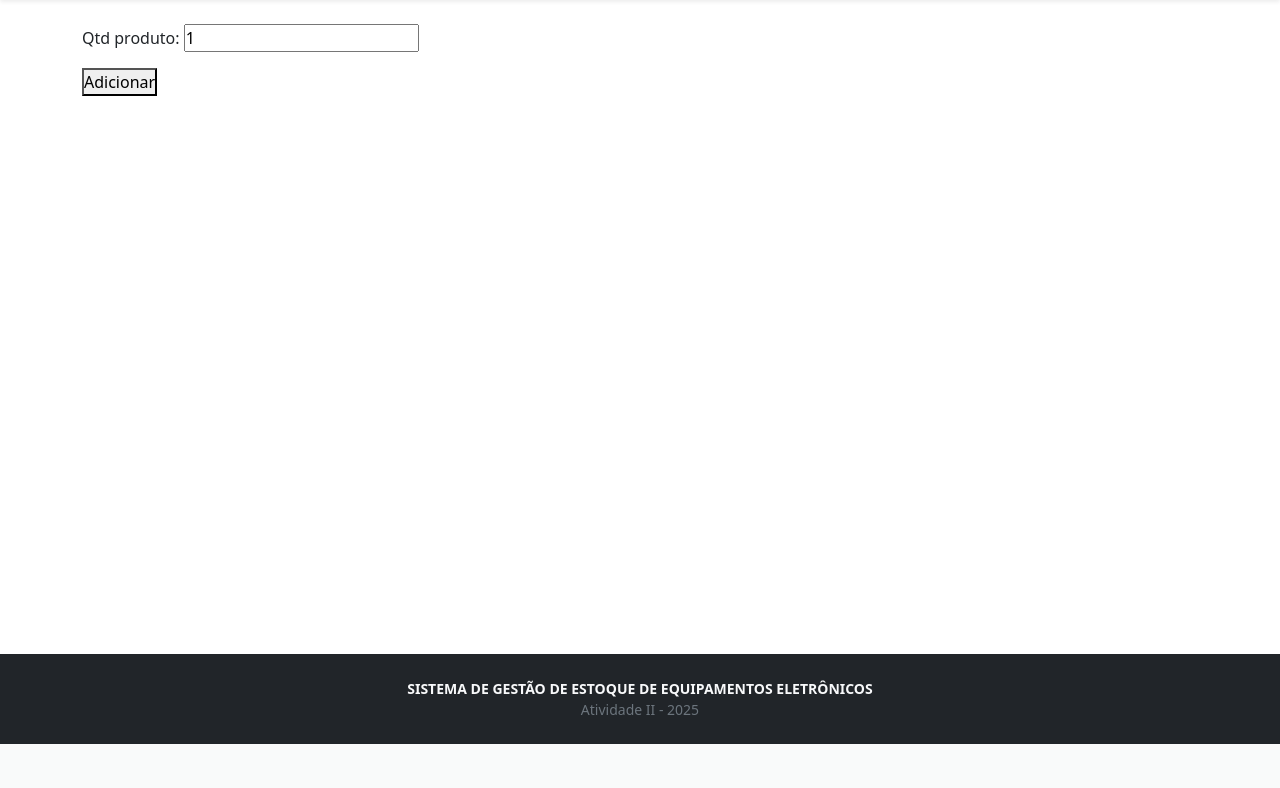
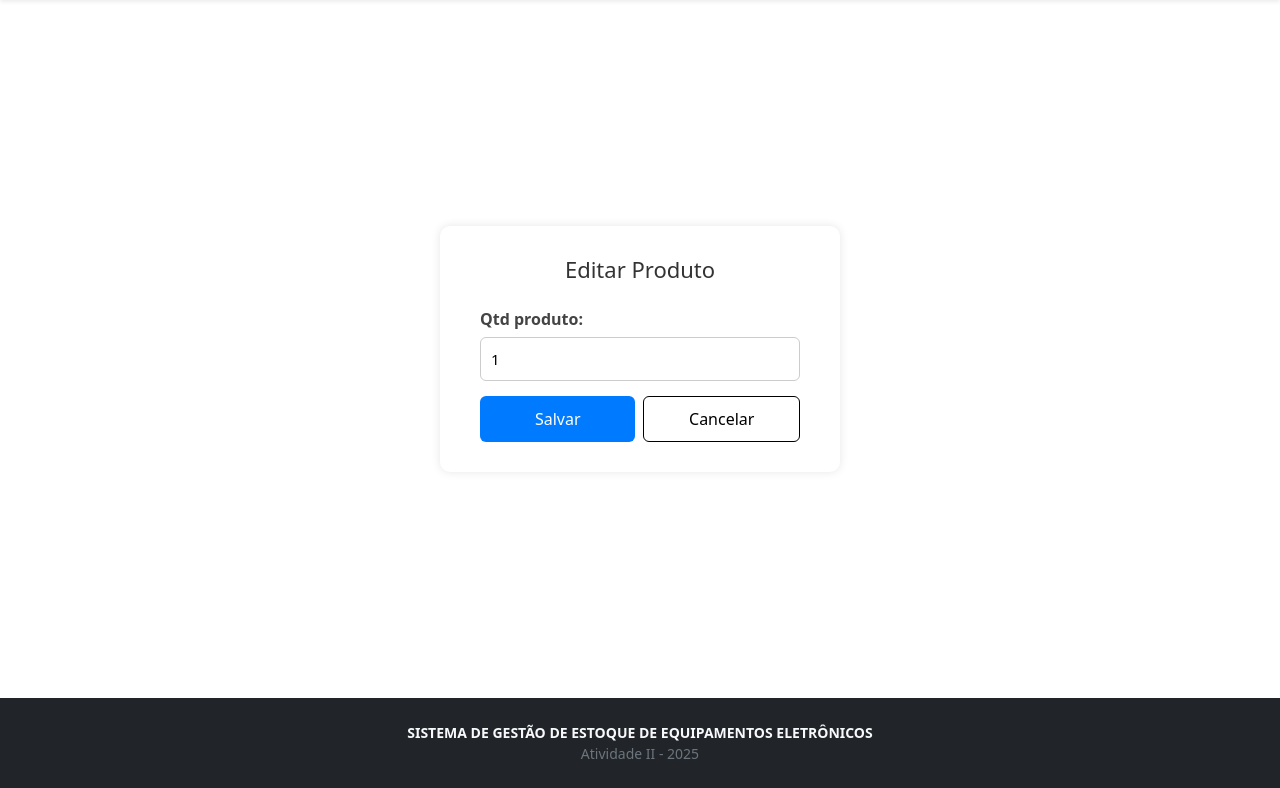
Before and after one commit to Matt-ags/simulado-saep-2, a Django app: page /estoque/3/editar_produto/ in a window 1280 px wide. Shown: the part 56-844 px from the top of the page. Before the commit the page ends 800 px from the top, so only its background shows below. Run offline with Django 5.2, Linux system fonts and the light colour scheme; data comes from the database, SQL or seed files in the repository; both versions use the stored data as it was after the commit.

Commit message:
estilização das telas relacionadas a estoque, falta estilização da tela de histórico

```diff
--- a/estoque/templates/estoque/adicionar_produto.html
+++ b/estoque/templates/estoque/adicionar_produto.html
@@ -3,10 +3,128 @@
 {% block title %}Cadastro{% endblock %}
 
 {% block content %}
-    <form method="POST">
-        {% csrf_token %}
-        {{ form.as_p }}
 
-        <button>Adicionar</button>
-    </form>
+<style>
+    /* ===== CONTAINER GERAL (CENTRALIZAÇÃO) ===== */
+    .content-wrapper {
+        display: flex;
+        justify-content: center;
+        align-items: center;
+        min-height: calc(100vh - 150px); /* ajusta levando em conta o header/footer */
+    }
+
+    /* ===== CONTAINER DO FORM ===== */
+    .form-container {
+        background-color: #fff;
+        padding: 30px 40px;
+        border-radius: 10px;
+        box-shadow: 0 0 10px rgba(0, 0, 0, 0.1);
+        width: 100%;
+        max-width: 400px;
+    }
+
+    /* ===== TÍTULO ===== */
+    .form-container h1 {
+        text-align: center;
+        margin-bottom: 25px;
+        color: #333;
+        font-size: 22px;
+    }
+
+    /* ===== CAMPOS ===== */
+    .form-group {
+        display: flex;
+        flex-direction: column;
+        margin-bottom: 15px;
+    }
+
+    .form-group label {
+        font-weight: bold;
+        margin-bottom: 6px;
+        color: #444;
+    }
+
+    .form-group input,
+    .form-group select,
+    .form-group textarea {
+        padding: 10px;
+        border: 1px solid #ccc;
+        border-radius: 6px;
+        font-size: 15px;
+        outline: none;
+        transition: border-color 0.3s;
+    }
+
+    .form-group input:focus,
+    .form-group select:focus,
+    .form-group textarea:focus {
+        border-color: #007bff;
+    }
+
+    /* ===== BOTÃO ===== */
+    .btn-submit {
+        background-color: #007bff;
+        color: #fff;
+        border: none;
+        width: 100%;
+        padding: 10px;
+        border-radius: 6px;
+        font-size: 16px;
+        cursor: pointer;
+        transition: background-color 0.3s;
+    }
+
+    .btn-cancel{
+        background-color: #fff;
+        color: #000;
+        border: 1px solid #000;
+        width: 100%;
+        padding: 10px;
+        border-radius: 6px;
+        font-size: 16px;
+        cursor: pointer;
+        transition: background-color 0.3s;
+    }
+
+    .btn-cancel:hover{
+        background-color: #bbbbbb;
+    }
+
+    .btn-submit:hover {
+        background-color: #0056b3;
+    }
+
+    /* ===== RESPONSIVIDADE ===== */
+    @media (max-width: 500px) {
+        .form-container {
+            padding: 25px;
+            max-width: 90%;
+        }
+    }
+</style>
+
+<div class="content-wrapper">
+    <div class="form-container">
+        <h1>{% if view.action == 'add' %}Adicionar Produto{% else %}Editar Produto{% endif %}</h1>
+        <form method="POST">
+            {% csrf_token %}
+            {% for field in form %}
+                <div class="form-group">
+                    {{ field.label_tag }}
+                    {{ field }}
+                    {% if field.errors %}
+                        <small style="color:red;">{{ field.errors|striptags }}</small>
+                    {% endif %}
+                </div>
+            {% endfor %}
+            <div class="d-flex flex-row gap-2">
+                <button type="submit" class="btn-submit">
+                    {% if view.action == 'add' %}Adicionar{% else %}Salvar{% endif %}
+                </button>
+                <button onclick="window.location.href='{% url 'produtos_estoque' %}'" class="btn-cancel" >Cancelar</button>
+            </div>
+        </form>
+    </div>
+</div>
+
 {% endblock content %}
--- a/estoque/views.py
+++ b/estoque/views.py
@@ -21,6 +21,12 @@ class AddProduto(CreateView):
     template_name = 'estoque/adicionar_produto.html'
     success_url = reverse_lazy('produtos_estoque')
 
+    def get_context_data(self, **kwargs):
+        context = super().get_context_data(**kwargs)
+        context['view'] = self
+        self.action = 'add'  # ← aqui definimos o valor
+        return context
+
     def form_valid(self, form):
         self.object = form.save()
 
@@ -37,6 +43,12 @@ class EditarProduto(UpdateView):
     form_class = EditarProdutoForm
     template_name = 'estoque/adicionar_produto.html'
     success_url = reverse_lazy('produtos_estoque')
+
+    def get_context_data(self, **kwargs):
+        context = super().get_context_data(**kwargs)
+        context['view'] = self
+        self.action = 'editar'  # ← aqui definimos o valor
+        return context
 
     def form_valid(self, form):
         produto_antigo = Estoque.objects.get(pk=self.object.pk)
```
Also changed, not shown: estoque/templates/estoque/produtos.html (+15 -2 lines), db.sqlite3, 1 other file.
